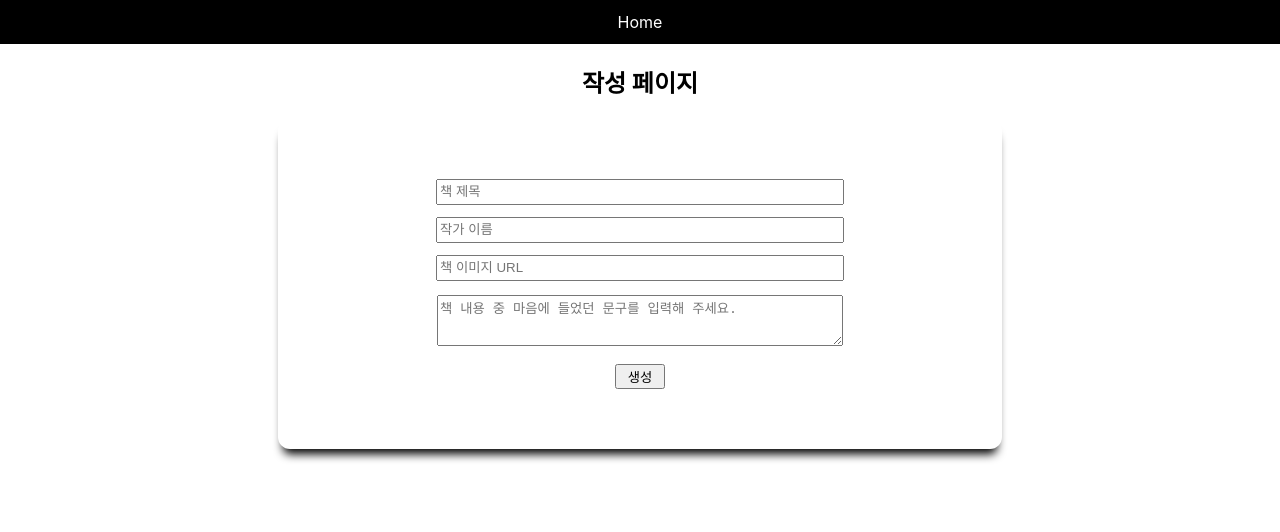
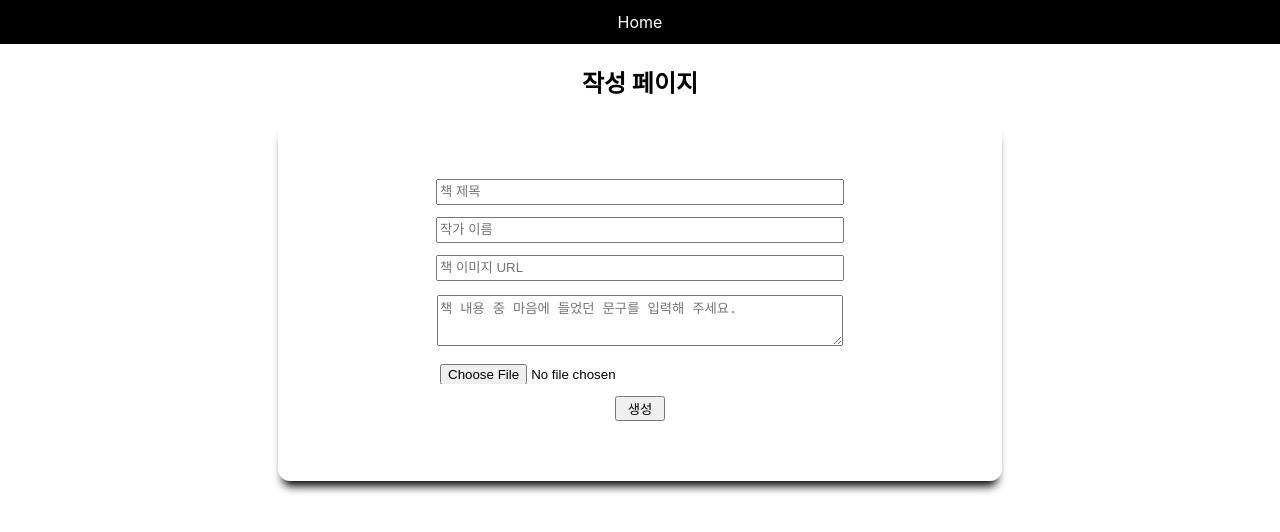
Before and after one commit to mtseo01/react, a React (Create React App) app: page /books/post in a window 1280 px wide. Shown: the top 532 px of the page. Built offline with nearby package versions, Linux system fonts and the light colour scheme.

Commit message:
Feat: Preview Uploaded image

```diff
--- a/src/components/books/PostForm.css
+++ b/src/components/books/PostForm.css
@@ -18,3 +18,10 @@ textarea {
   width: 400px;
   margin: 8px 0;
 }
+
+.thumbnail {
+  text-align: center;
+  border: 0.3px solid black;
+  width: 100px;
+  height: 100px;
+}
--- a/src/components/books/PostForm.tsx
+++ b/src/components/books/PostForm.tsx
@@ -40,6 +40,7 @@ export default function PostForm(props: any) {
               onChange={props.imgUrlChangeHandler}
             />
           </div>
+
           <div>
             <textarea
               cols={50}
@@ -48,6 +49,24 @@ export default function PostForm(props: any) {
               value={props.quote}
               onChange={props.quoteChangeHandler}></textarea>
           </div>
+          <div>
+            <input
+              type="file"
+              name=""
+              id=""
+              accept="image/*"
+              onChange={props.imgFileChangeHandler}
+            />
+          </div>
+          <div className="thumbnail-area">
+            {props.imageSrc && (
+              <img
+                className="thumbnail"
+                src={props.imageSrc}
+                alt="preview-img"
+              />
+            )}
+          </div>
           <button type="submit">{props.buttonName}</button>
         </form>
       </div>
--- a/src/pages/books/BookPostPage.tsx
+++ b/src/pages/books/BookPostPage.tsx
@@ -18,6 +18,8 @@ function BookPostPage() {
     imgUrl: '',
     quote: '',
   });
+  const [imageSrc, setImageSrc] = useState('');
+  // const [imgFile, setImgFile] = useState('');
 
   const titleChangeHandler = (event: any) => {
     setBookObj({ ...bookObj, title: event.target.value });
@@ -30,6 +32,16 @@ function BookPostPage() {
   };
   const quoteChangeHandler = (event: any) => {
     setBookObj({ ...bookObj, quote: event.target.value });
+  };
+
+  // 업로드 이미지 미리보기
+  const imgFileChangeHandler = (event: any) => {
+    const file = event.target.files[0];
+    const reader = new FileReader();
+    reader.readAsDataURL(file);
+    reader.onloadend = () => {
+      setImageSrc(reader.result as string);
+    };
   };
 
   // 제출
@@ -75,12 +87,14 @@ function BookPostPage() {
         author={bookObj.author}
         imgUrl={bookObj.imgUrl}
         quote={bookObj.quote}
+        imageSrc={imageSrc}
         buttonName="생성"
         titleChangeHandler={titleChangeHandler}
         authorChangeHandler={authorChangeHandler}
         imgUrlChangeHandler={imgUrlChangeHandler}
         quoteChangeHandler={quoteChangeHandler}
         clickPostBtnHandler={clickPostBtnHandler}
+        imgFileChangeHandler={imgFileChangeHandler}
       />
     </div>
   );
```
